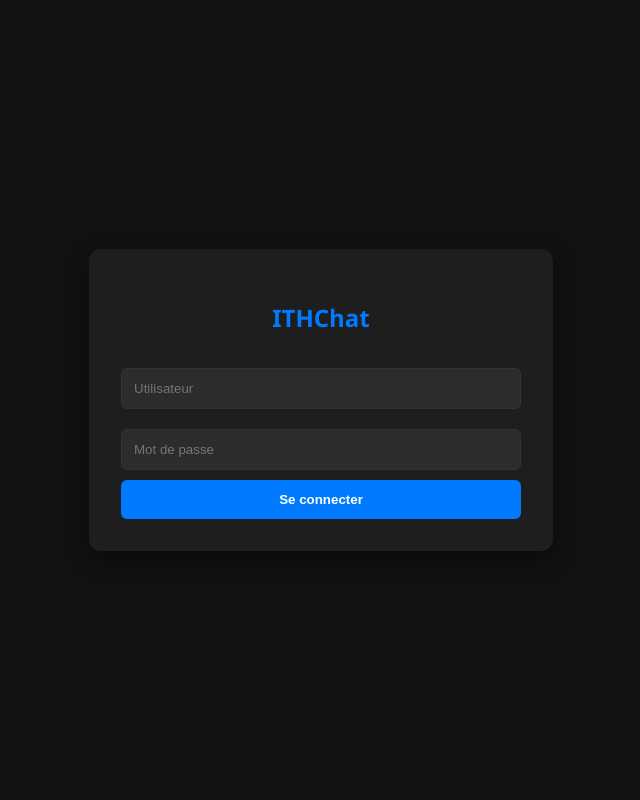
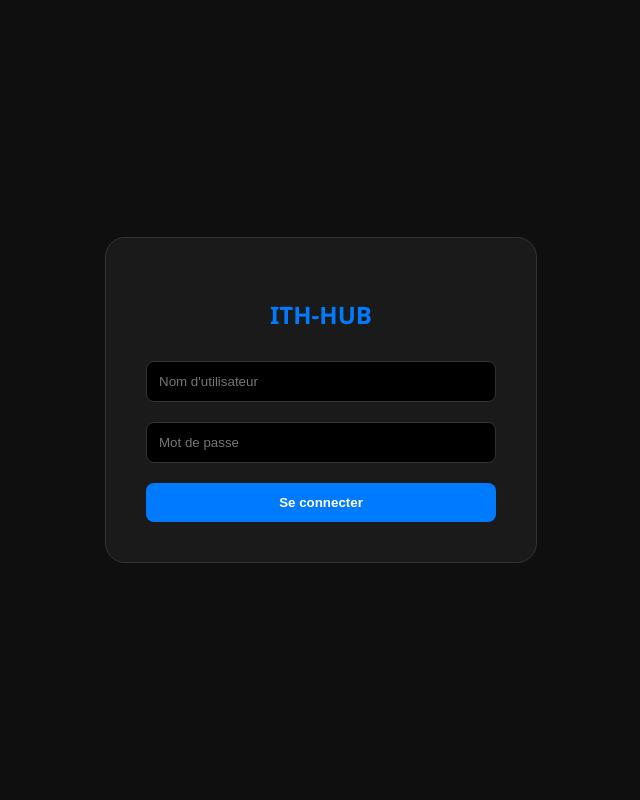
Before and after one commit to ITHAALL/ithhub, a Flask app: page / in a window 1280 px wide. Shown: the whole page, without its empty margins (319-959 px from the left). Run offline with Flask 3, Linux system fonts and the light colour scheme; parts of the project's set-up code (start-up, migrations or seed data) failed here and were passed over; some libraries are stand-ins or nearby versions.

Commit message:
Update login.html

```diff
--- a/templates/login.html
+++ b/templates/login.html
@@ -3,62 +3,26 @@
 <head>
     <meta charset="UTF-8">
     <meta name="viewport" content="width=device-width, initial-scale=1.0">
-    <title>ITHChat - Connexion</title>
+    <title>Connexion - ITHHub</title>
     <style>
-        body {
-            background-color: #121212;
-            color: #e0e0e0;
-            font-family: 'Segoe UI', Tahoma, Geneva, Verdana, sans-serif;
-            display: flex;
-            justify-content: center;
-            align-items: center;
-            height: 100vh;
-            margin: 0;
-        }
-        .login-card {
-            background: #1e1e1e;
-            padding: 2rem;
-            border-radius: 12px;
-            box-shadow: 0 8px 24px rgba(0,0,0,0.5);
-            width: 90%;
-            max-width: 400px;
-            text-align: center;
-        }
-        h2 { color: #007bff; margin-bottom: 1.5rem; }
-        input {
-            width: 100%;
-            padding: 12px;
-            margin: 10px 0;
-            border-radius: 6px;
-            border: 1px solid #333;
-            background: #2c2c2c;
-            color: white;
-            box-sizing: border-box; /* Important pour le scale */
-        }
-        button {
-            width: 100%;
-            padding: 12px;
-            background: #007bff;
-            border: none;
-            color: white;
-            border-radius: 6px;
-            font-weight: bold;
-            cursor: pointer;
-            transition: 0.3s;
-        }
+        body { font-family: 'Segoe UI', sans-serif; background: #0f0f0f; color: white; display: flex; justify-content: center; align-items: center; height: 100vh; margin: 0; }
+        .login-box { background: #1a1a1a; padding: 40px; border-radius: 20px; border: 1px solid #333; width: 100%; max-width: 350px; text-align: center; }
+        h2 { color: #007bff; margin-bottom: 30px; }
+        input { width: 100%; padding: 12px; margin-bottom: 20px; border-radius: 8px; border: 1px solid #333; background: #000; color: white; box-sizing: border-box; }
+        button { width: 100%; padding: 12px; border: none; border-radius: 8px; background: #007bff; color: white; font-weight: bold; cursor: pointer; transition: 0.3s; }
         button:hover { background: #0056b3; }
-        .error { color: #ff5252; font-size: 0.9rem; margin-top: 10px; }
+        .erreur { color: #ff5252; font-size: 0.9rem; margin-bottom: 15px; }
     </style>
 </head>
 <body>
-    <div class="login-card">
-        <h2>ITHChat</h2>
-        <form method="POST" action="{{ url_for('login') }}">
-            <input type="text" name="user" placeholder="Utilisateur" required>
+    <div class="login-box">
+        <h2>ITH-HUB</h2>
+        {% if erreur %}<p class="erreur">{{ erreur }}</p>{% endif %}
+        <form method="POST">
+            <input type="text" name="user" placeholder="Nom d'utilisateur" required>
             <input type="password" name="pass" placeholder="Mot de passe" required>
             <button type="submit">Se connecter</button>
         </form>
-        {% if erreur %}<p class="error">{{ erreur }}</p>{% endif %}
     </div>
 </body>
 </html>
```
